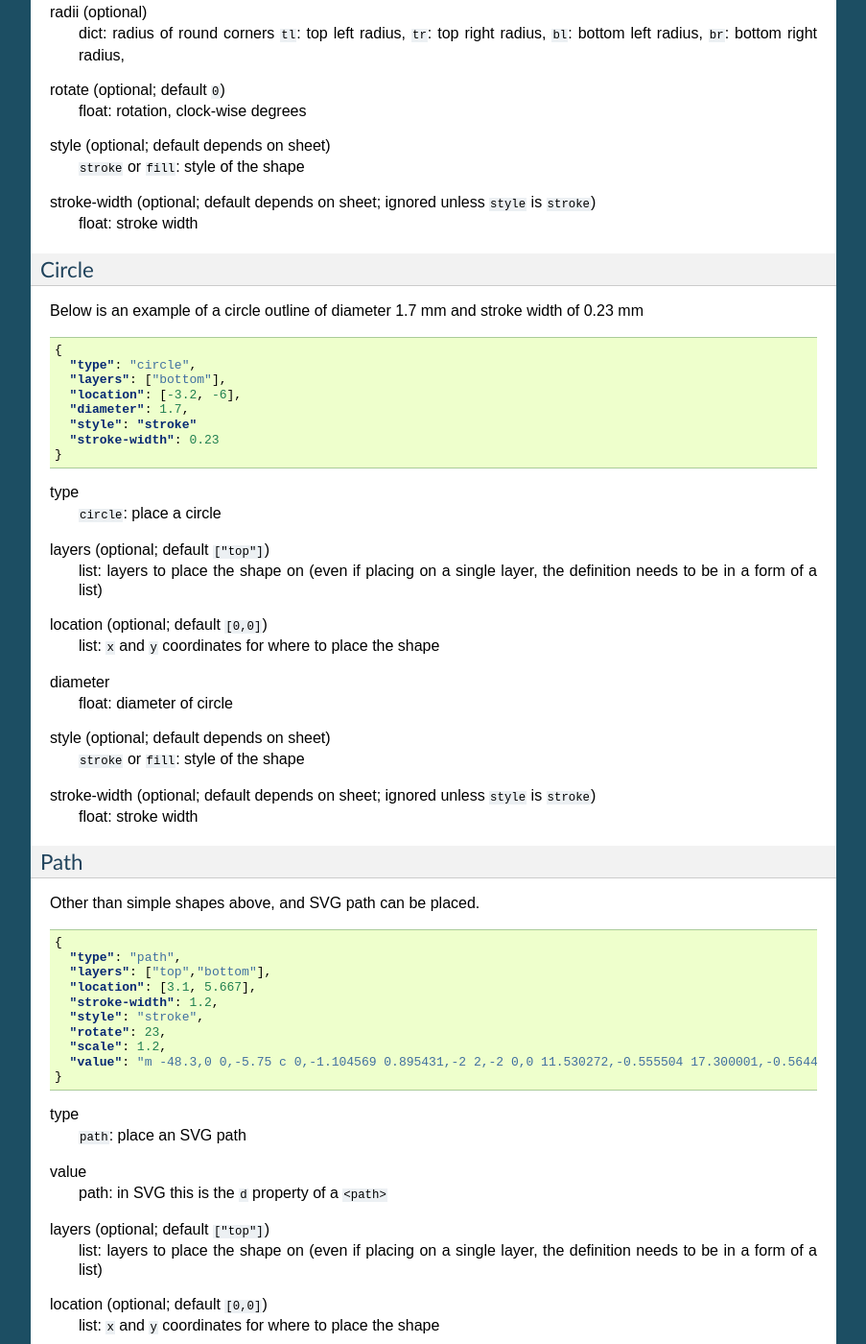
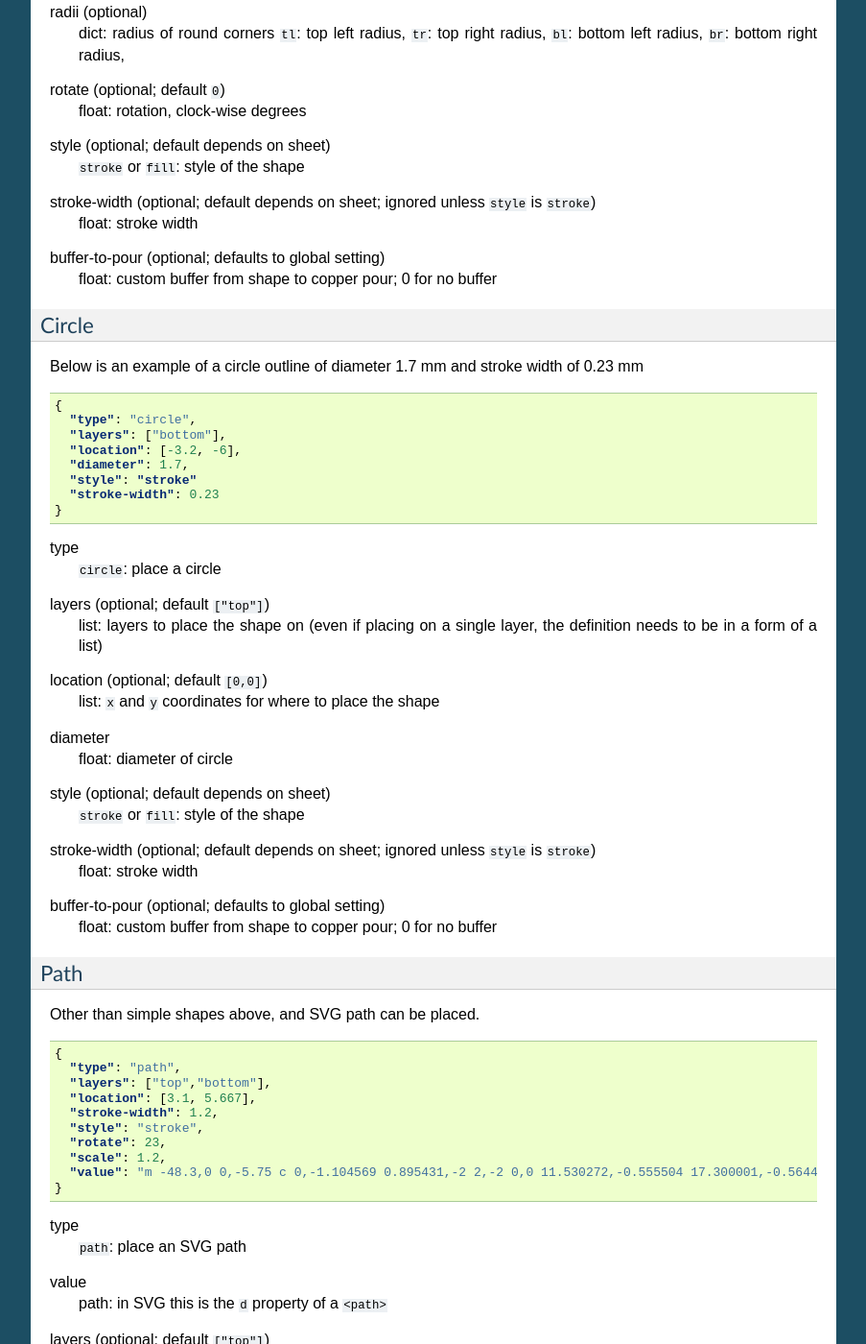
Before and after one commit to boldport/pcbmode, a Sphinx documentation site: the page built from docs/source/shapes.rst, in a window 1280 px wide and 1400 px high, scrolled down 1070 px. Shown: the whole window at 96% size, without its empty margins (198-1101 px from the left). Built offline with Sphinx 7.4.7, drawn with Linux system fonts in a browser that asks for light colours; pages that are not in the unit, such as notebooks, are missing from menus; some of the changed text lies outside the part shown.

Commit message:
Added available property

```diff
--- a/docs/source/shapes.rst
+++ b/docs/source/shapes.rst
@@ -65,6 +65,8 @@ style (optional; default depends on sheet)
   ``stroke`` or ``fill``: style of the shape
 stroke-width (optional; default depends on sheet; ignored unless ``style`` is ``stroke``)
   float: stroke width
+buffer-to-pour (optional; defaults to global setting)
+  float: custom buffer from shape to copper pour; 0 for no buffer
 
 
 
@@ -96,6 +98,8 @@ style (optional; default depends on sheet)
   ``stroke`` or ``fill``: style of the shape
 stroke-width (optional; default depends on sheet; ignored unless ``style`` is ``stroke``)
   float: stroke width
+buffer-to-pour (optional; defaults to global setting)
+  float: custom buffer from shape to copper pour; 0 for no buffer
 
 
 Path
@@ -134,6 +138,8 @@ rotate (optional; default ``0``)
   float: rotation, clock-wise degrees
 scale (optional; default ``1``)
   float: scale factor to apply to the path
+buffer-to-pour (optional; defaults to global setting)
+  float: custom buffer from shape to copper pour; 0 for no buffer
 
 
 Text
```
